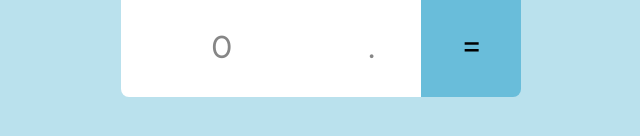
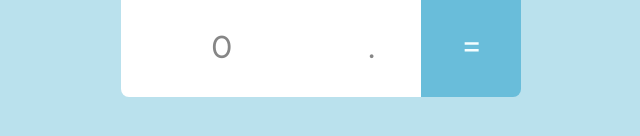
Before and after one commit to yoavv2/Calculater-Web-App, a plain HTML site: page index.html in a window 1280 px wide. Shown: the part 628-764 px from the top of the page, 319-959 px from the left. Drawn offline with Linux system fonts and the light colour scheme.

Commit message:
change equal color

```diff
--- a/style.css
+++ b/style.css
@@ -8,12 +8,12 @@
   --operations-txt-color: #206478;
   --white-bg-color: #ffffff;
   --numbers-txt-color: #868686;
-  --equal-bg-color:#69bdda;
+  --equal-bg-color: #69bdda;
 
-  --dark-section-bg-color:#121a1f;
-  --dark-battons-color:#27373b;
-  --dark-display-bg-color:#b6b6b6;
-  --dark-hover-bg-color:rgb(30, 43, 46);
+  --dark-section-bg-color: #121a1f;
+  --dark-battons-color: #27373b;
+  --dark-display-bg-color: #b6b6b6;
+  --dark-hover-bg-color: rgb(30, 43, 46);
 }
 * {
   padding: 0;
@@ -35,7 +35,6 @@ section {
   max-width: 400px;
   border-radius: 8px;
   overflow: hidden;
-
 }
 .display {
   width: 100%;
@@ -51,7 +50,6 @@ section {
   height: 20px;
   overflow: hidden;
   position: relative;
-
 }
 .display-2 {
   color: var(--display-txt-color);
@@ -61,13 +59,10 @@ section {
   font-size: 20px;
   left: 10;
   opacity: 0.3;
-
 }
 .all-buttons {
-
   display: grid;
   grid-template: repeat(4, 1fr) / repeat(4, 1fr);
-
 }
 .button {
   /* border: 0.5px solid rgba(92, 92, 92, 0.137); */
@@ -80,12 +75,11 @@ section {
   font-size: 30px;
   cursor: pointer;
   background-color: var(--white-bg-color);
-
 }
 .button:hover {
   /* background-color: rgb(30, 43, 46); */
   background-color: var(--ac-bg-color);
-  transform:translate(0.5px,0.5px);
+  transform: translate(0.5px, 0.5px);
 }
 .btn-0 {
   grid-column: 1/3;
@@ -104,7 +98,8 @@ section {
   color: var(--operations-txt-color);
 }
 .equal {
-  background-color:var(--equal-bg-color);
+  background-color: var(--equal-bg-color);
+  color: var(--ac-color);
 }
 .number {
   color: var(--numbers-txt-color);
```
